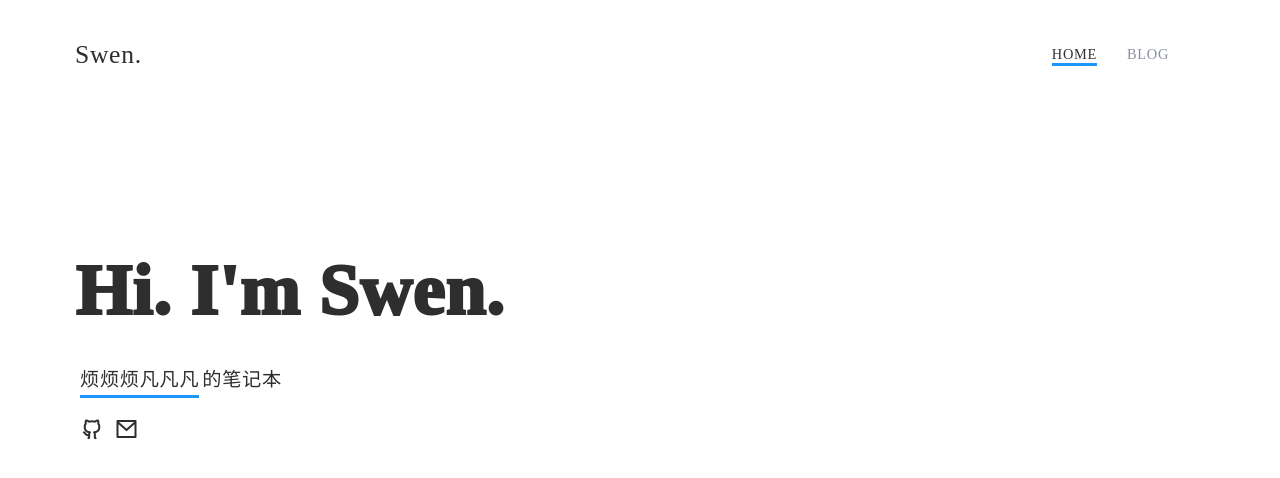
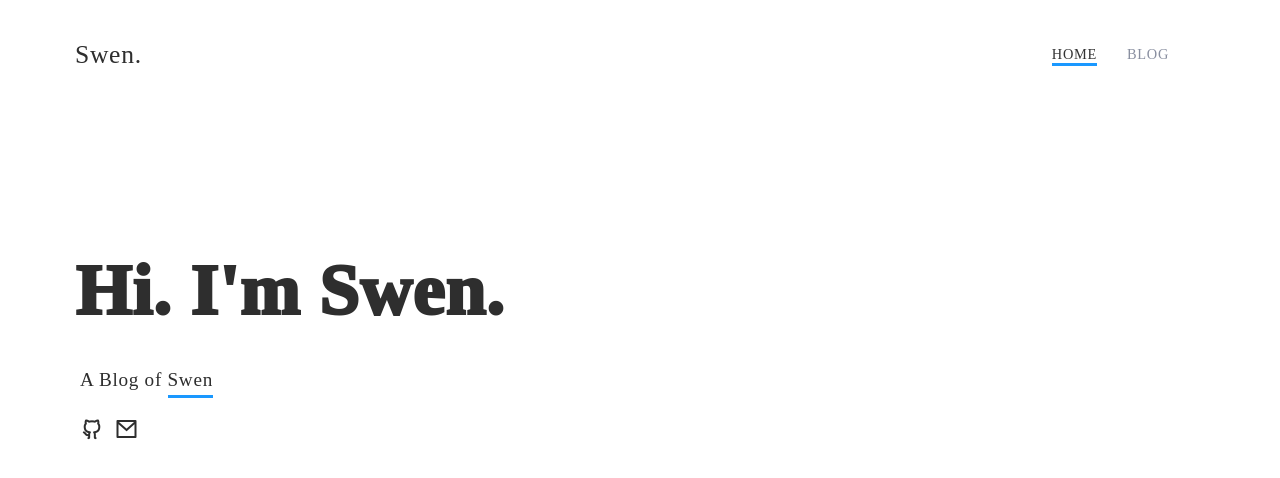
Before and after one commit to swenwen12/swenwen12.github.io, a plain HTML site: page index.html in a window 1280 px wide. Drawn offline with nearby package versions, Linux system fonts and the light colour scheme; a web font is replaced by a local one.

Commit message:
Site updated: 2022-08-20 18:43:28

```diff
--- a/index.html
+++ b/index.html
@@ -108,7 +108,7 @@ color="200,200,200" opacity='0.8' zIndex="-2" count="200" src="//cdn.bootcss.com
     <section class="intro-section">
     <div class="intro-content">
         <div class="intro-title animate__animated  animate__fadeInUp">Hi. I&#39;m Swen.</div>
-        <div class="intro-sub animate__animated  animate__fadeInUp"><p><a target="_blank" rel="noopener" href="https://www.zhihu.com/people/fan-fan-fan-fan-fan-fan-60-65">烦烦烦凡凡凡</a>的笔记本</p>
+        <div class="intro-sub animate__animated  animate__fadeInUp"><p>A Blog of <a target="_blank" rel="noopener" href="https://github.com/swenwen12">Swen</a></p>
 </div>
         <p class="intro-contact animate__animated  animate__fadeInUp">
 
```
